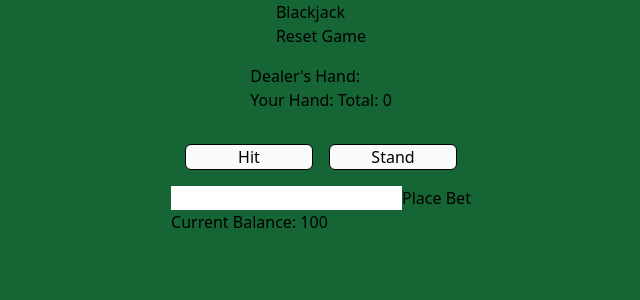
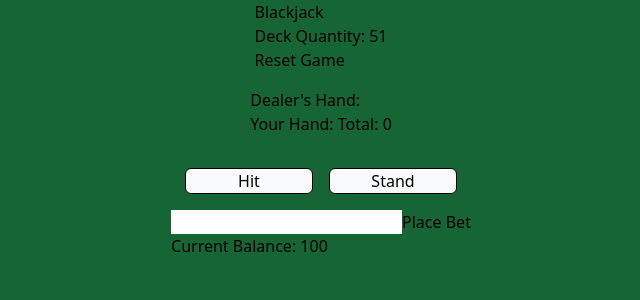
Before and after one commit to RnelF/blackjack-app, a Next.js app: page / in a window 1280 px wide. Shown: the top 300 px of the page, without its empty margins (319-959 px from the left). Built offline with nearby package versions, Linux system fonts and the light colour scheme.

Commit message:
added a function where player can see how many cards on the current deck and also add a functionality where the deck will automatically resets if exceeding a certain number of cards

```diff
--- a/app/deck.ts
+++ b/app/deck.ts
@@ -31,6 +31,10 @@ class Deck implements IDealable {
     }
   }
 
+  getDeckQuantity() {
+    return this.deck.length - 1;
+  }
+
   private makeDeck() {
     const cards: Card[] = [];
     const suits = [Suit.Hearts, Suit.Diamonds, Suit.Clubs, Suit.Spades];
--- a/app/page.tsx
+++ b/app/page.tsx
@@ -15,6 +15,7 @@ export default function Home() {
   const [betError, setBetError] = useState<string>("");
   const [deck, setDeck] = useState(new Deck());
   const [play, setPlay] = useState(false);
+  const [deckQuantity, setDeckQuantity] = useState(deck.getDeckQuantity());
 
   function playerHit() {
     if (gameDecision) return; // Prevent further actions if the game has ended
@@ -22,6 +23,8 @@ export default function Home() {
     const newCard = deck.deal(1)[0];
     const updatedPlayerHand = [...playerHand, newCard];
     setPlayerHand(updatedPlayerHand);
+
+    setDeckQuantity(deck.getDeckQuantity());
 
     // Check if the player busts after hitting
     const handValue = getHandValue(updatedPlayerHand);
@@ -54,6 +57,8 @@ export default function Home() {
     while (getHandValue(updatedDealerHand) < 17) {
       updatedDealerHand.push(deck.deal(1)[0]);
       setDealerHand([...updatedDealerHand]);
+
+      setDeckQuantity(deck.getDeckQuantity());
     }
 
     // Check the game outcome after the dealer finishes their turn
@@ -65,10 +70,11 @@ export default function Home() {
         setGameDecision(
           "You run out of funds! GAME OVER! \n Reset the game if Like to play Again!"
         );
+        setPlay(false);
       } else {
         setGameDecision(`Dealer Blackjack! You Lose!`);
+        setPlay(false);
       }
-      setPlay(false);
     } else if (dealerValue > 21) {
       setGameDecision(`Dealer Busts! You win!`);
       setBalance(balance + bet * 2);
@@ -97,9 +103,8 @@ export default function Home() {
             updatedDealerHand
           )} Total: ${dealerValue}`
         );
+        setPlay(false);
       }
-
-      setPlay(false);
     } else {
       setGameDecision(`Push! It's a tie.`);
       setBalance(balance + bet); // Return the bet on a tie
@@ -127,27 +132,44 @@ export default function Home() {
   function handleSubmitBet() {
     const betAmount = parseFloat(bet);
 
+    // Validate the bet
     if (betAmount > balance) {
       setBetError("Insufficient Balance");
+      return;
     } else if (isNaN(betAmount) || betAmount <= 0) {
       setBetError("Invalid Bet!");
-    } else {
+      return;
+    }
+
+    // Deduct bet from balance and clear errors
     setBalance(balance - betAmount);
+    setBetError("");
+
+    // Reset deck if quantity is low
+    if (deckQuantity < 10) {
+      deck.reset();
+    }
+
+    // Deal initial hands
     const playerStartingHand = deck.deal(2);
     const dealerStartingHand = deck.deal(2);
     setPlayerHand(playerStartingHand);
     setDealerHand(dealerStartingHand);
+    setDeckQuantity(deck.getDeckQuantity());
+
+    // Clear game state for a new round
     setGameDecision("");
     setDecision("");
     setBust(false);
     setPlay(true);
 
-      if (getHandValue(playerStartingHand) === 21) {
+    // Check for immediate Blackjack for player
+    const playerHandValue = getHandValue(playerStartingHand);
+    if (playerHandValue === 21) {
       setDecision("stand");
       setGameDecision("Blackjack! You win!");
       setBalance((prevBalance) => prevBalance + betAmount * 2.5);
       setPlay(false);
-      }
     }
   }
 
@@ -168,6 +190,7 @@ export default function Home() {
     <div className="flex flex-col gap-4 items-center justify-center">
       <div>
         <h1>Blackjack</h1>
+        <div>Deck Quantity: {deckQuantity}</div>
         <button
           onClick={() => {
             resetGame();
```
Lines whose indentation alone changed are shown as unchanged.
